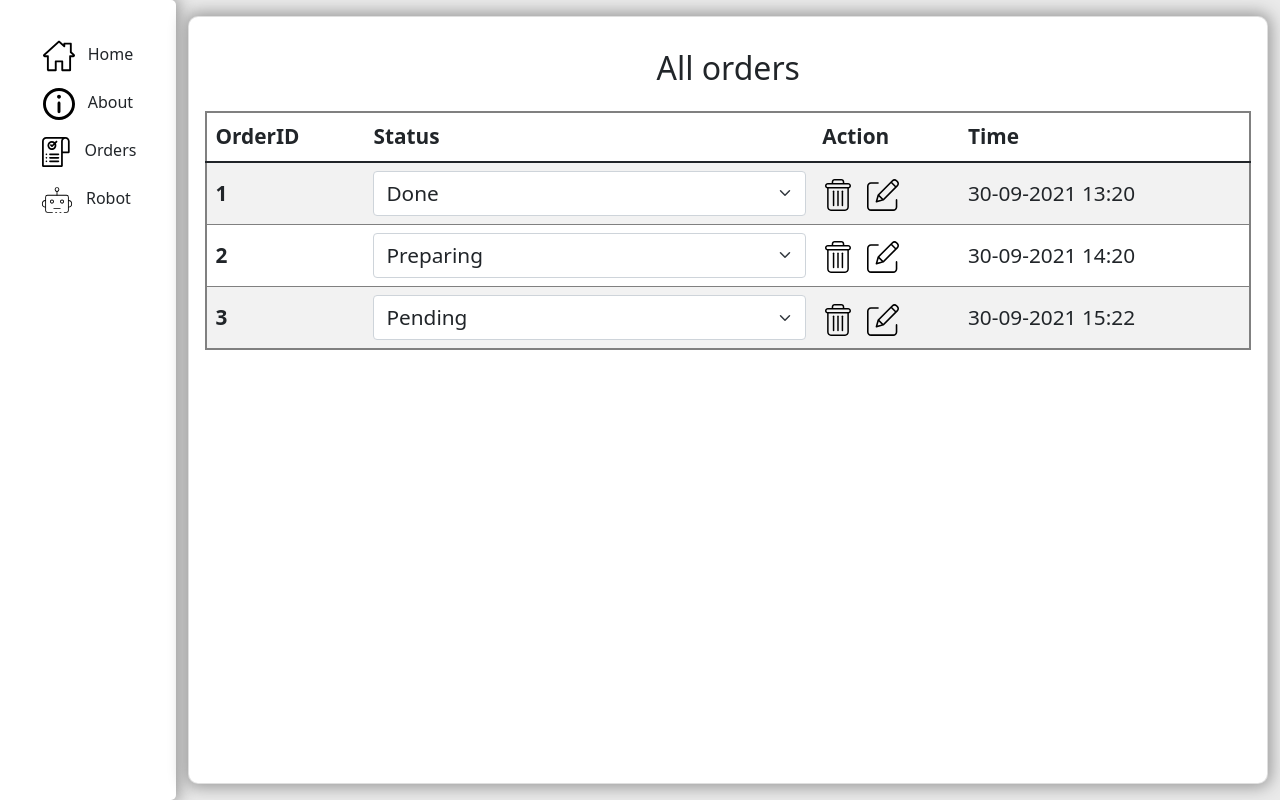
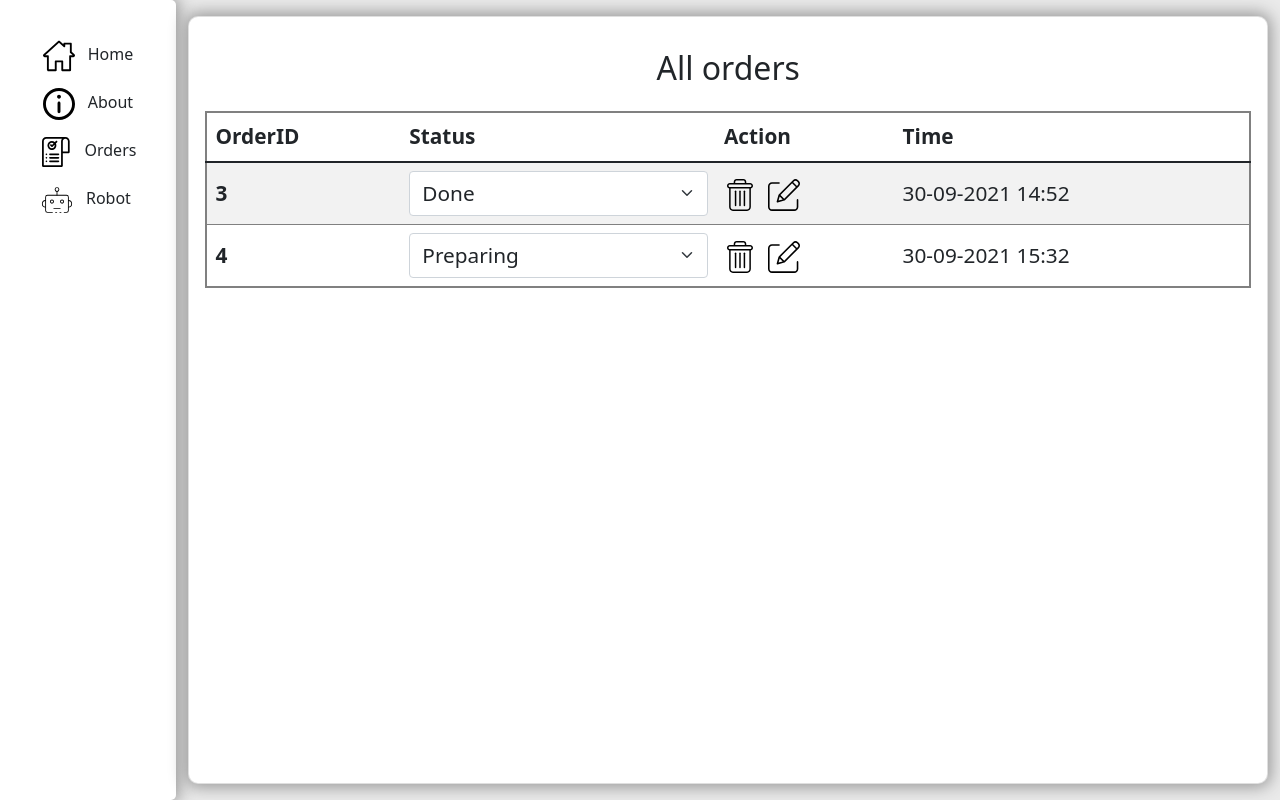
Before and after one commit to horeca-robot/bartender-app-frontend, a Vue app: page /orders in a window 1280 px wide. Built offline with nearby package versions, Linux system fonts and the light colour scheme.

Commit message:
table data now from mock data

```diff
--- a/src/services/OrderService.js
+++ b/src/services/OrderService.js
@@ -9,7 +9,8 @@ export default {
               "id": 3,
               "subtotal": 70.0,
               "payment_status": "paid",
-              "created_id": "2021-09-22T09:15:15.918+00:00",
+              "status": "Done",
+              "created_at": "30-09-2021 14:52",
               "robot_id": 4,
               "courses": [
                   {
@@ -73,7 +74,8 @@ export default {
               "id": 4,
               "subtotal": 199.0,
               "payment_status": "paid",
-              "created_id": "2021-09-22T09:15:15.918+00:00",
+              "status": "Preparing",
+              "created_at": "30-09-2021 15:32",
               "robot_id": 5,
               "courses": [
                   {
--- a/src/views/OrderView.vue
+++ b/src/views/OrderView.vue
@@ -45,17 +45,6 @@ export default {
             }
         }
     },
-    computed: {
-        SubTotal: function()
-        {
-            let i = 0;
-            this.products.forEach((item)=>{
-                i += item.price;
-            })
-
-            return i;
-        }
-    },
     methods: {
         RemoveProduct(index)
         {
--- a/src/views/Orders.vue
+++ b/src/views/Orders.vue
@@ -16,44 +16,18 @@
                                     </tr>
                                 </thead>
                                 <tbody>
-                                    <tr>
-                                        <th scope="row" class="textTable">1</th>
+                                    <tr v-for="(order, index) in orders" v-bind:key="index">
+                                        <th scope="row" class="textTable">{{ order.id }}</th>
                                         <td>
                                             <select class="form-select textTable">
-                                                <option selected>Open this select menu</option>
-                                                <option value="1" selected>Done</option>
-                                                <option value="2">Preparing</option>
-                                                <option value="3">Pending</option>
+                                                <option :value="order.status" selected disabled>{{order.status}}</option>
+                                                <option :value="order.status">Done</option>
+                                                <option :value="order.status">Prepared</option>
+                                                <option :value="order.status">Pending</option>
                                             </select>
                                         </td>
                                         <td><img class="icon mt-1" src="@/assets/delete.svg"> &nbsp; <img class="icon mt-1" src="@/assets/edit.svg"></td>
-                                        <td class="textTable">30-09-2021 13:20</td>
-                                    </tr>
-                                    <tr>
-                                        <th scope="row" class="textTable">2</th>
-                                        <td>
-                                            <select class="form-select textTable">
-                                                <option selected>Open this select menu</option>
-                                                <option value="1">Done</option>
-                                                <option value="2" selected>Preparing</option>
-                                                <option value="3">Pending</option>
-                                            </select>
-                                        </td>
-                                        <td><img class="icon mt-1" src="@/assets/delete.svg"> &nbsp; <img class="icon mt-1" src="@/assets/edit.svg"></td>
-                                        <td class="textTable">30-09-2021 14:20</td>
-                                    </tr>
-                                    <tr>
-                                        <th scope="row" class="textTable">3</th>
-                                        <td>
-                                            <select class="form-select textTable">
-                                                <option selected>Open this select menu</option>
-                                                <option value="1">Done</option>
-                                                <option value="2">Preparing</option>
-                                                <option value="3" selected>Pending</option>
-                                            </select>
-                                        </td>
-                                        <td><img class="icon mt-1" src="@/assets/delete.svg"> &nbsp; <img class="icon mt-1" src="@/assets/edit.svg"></td>
-                                        <td class="textTable">30-09-2021 15:22</td>
+                                        <td class="textTable">{{ order.created_at }}</td>
                                     </tr>
                                 </tbody>
                             </table>
@@ -66,9 +40,26 @@
 </template>
 
 <script>
-    export default {
-        name: 'Orders'
+import OrderService from '@/services/OrderService.js';
+
+export default {
+    name: 'Orders',
+    data()
+    {
+        return {
+            orders: {}
+        }
+    },
+    methods: {
+        getInfo() {
+            this.orders = OrderService.getOrders();
+        }
+    },
+    mounted: function() {
+        this.getInfo();
+        console.log(this.order);
     }
+}
 </script>
 
 <style scoped>
```
Also changed, not shown: src/components/OrderCourse.vue (line endings or trailing spaces).
